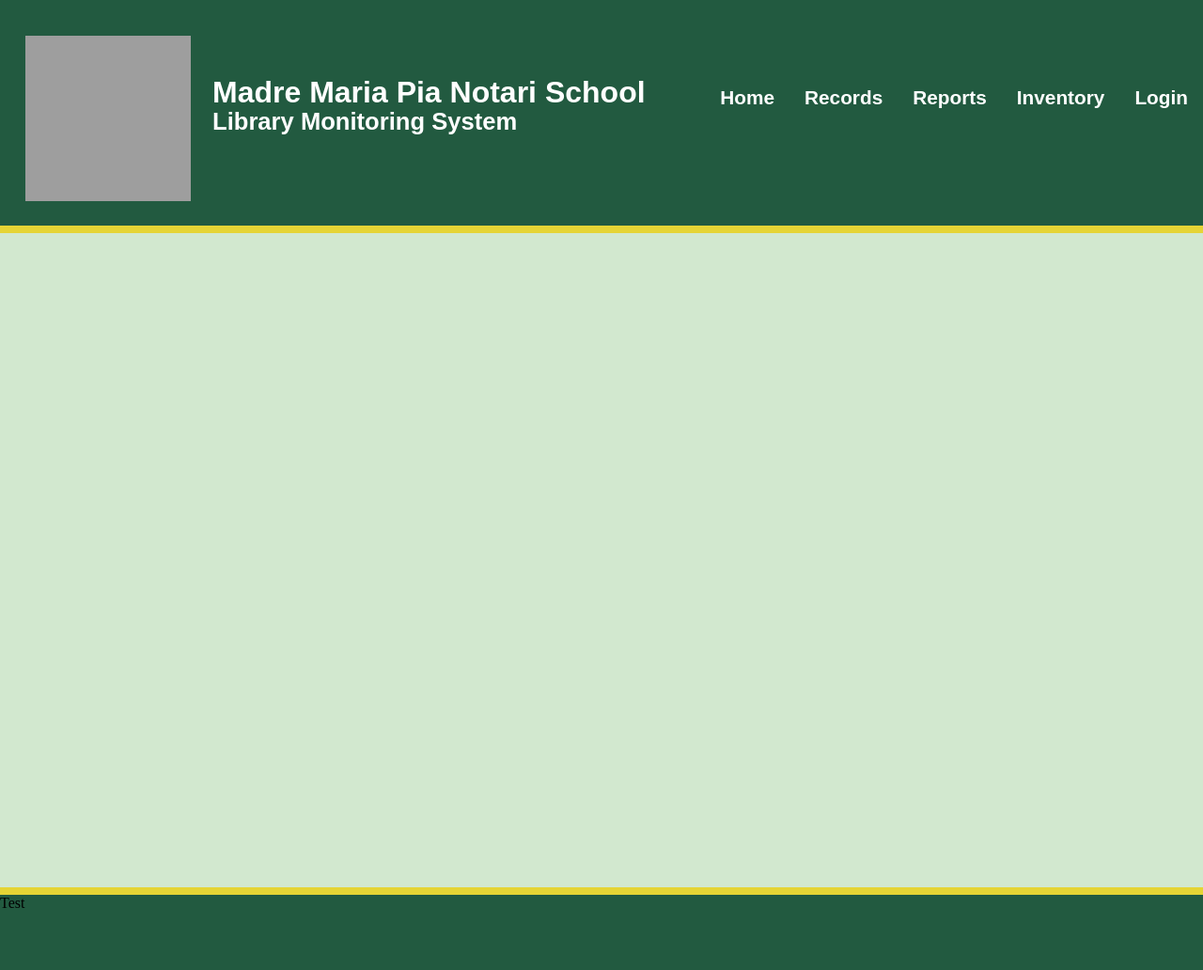
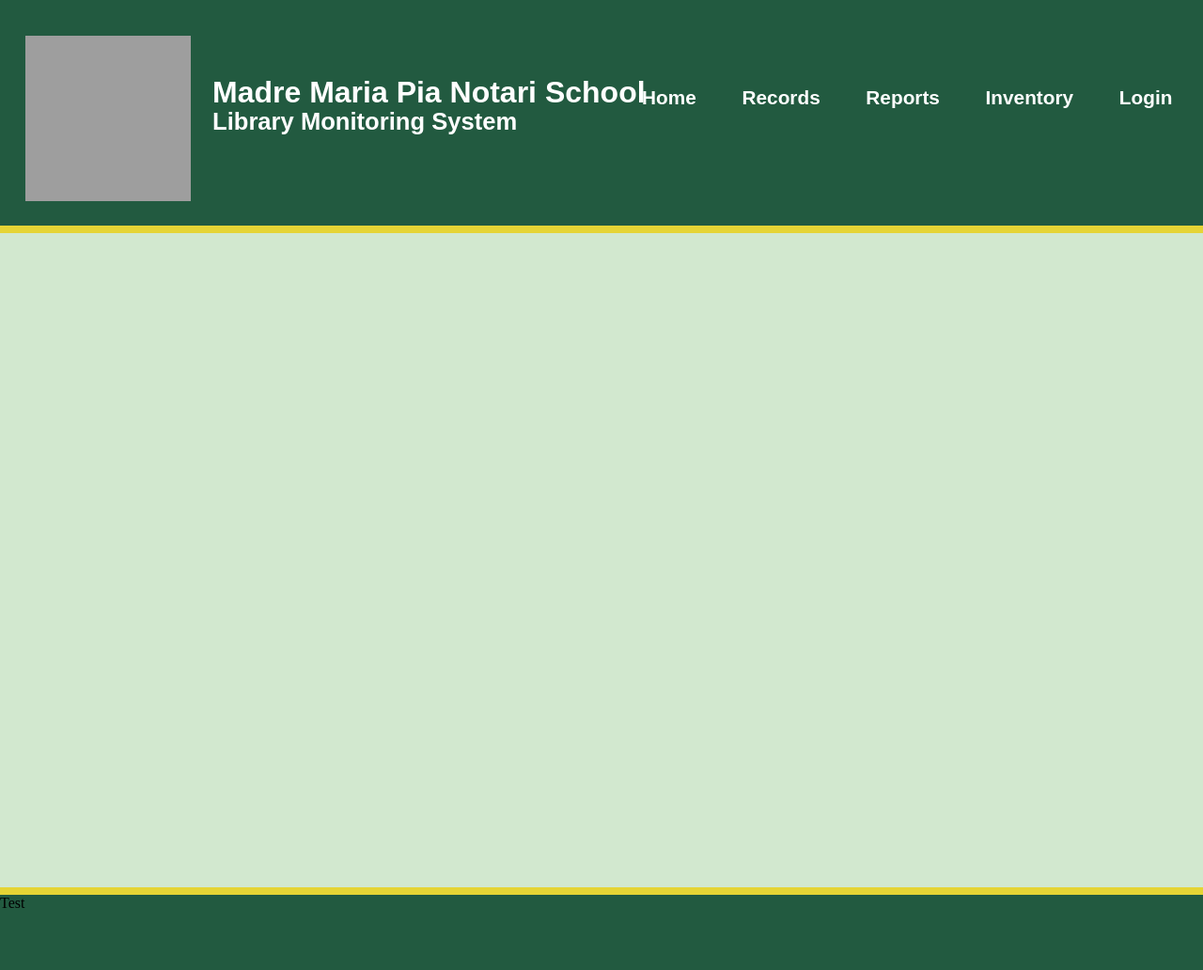
Before and after one commit to HajileTrebla/LibraryInformationMonitoringSystem, a PHP site: page / in a window 1280 px wide. Shown: the whole page at 94% size. Run offline with PHP 8.4, Linux system fonts and the light colour scheme; grey boxes are pictures that could not be loaded.

Commit message:
Adjust Choice Margin

```diff
--- a/stylesheets/main.css
+++ b/stylesheets/main.css
@@ -57,6 +57,7 @@ body{
     color: white;
     font-size: 1.3em;
     margin-top: 2.9em;
+    margin-right: 0.8em;
     text-align: center;
     padding: 16px;
     text-decoration: none;
```
